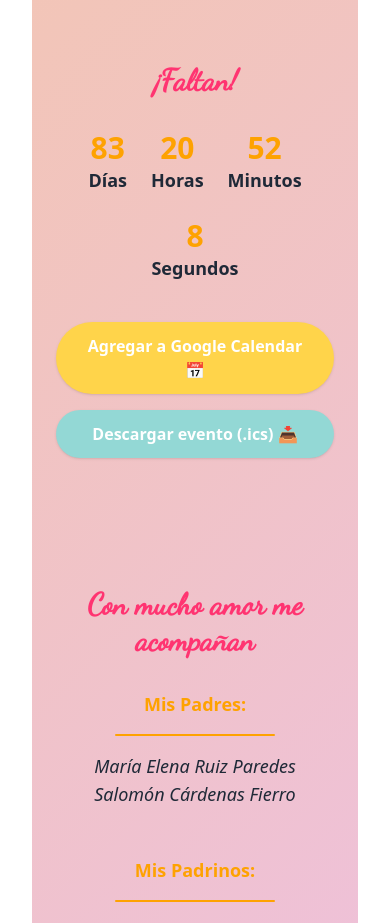
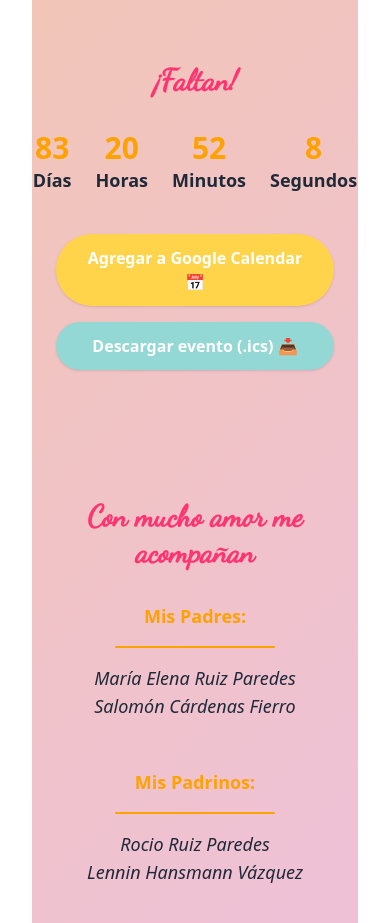
Before and after one commit to MarysolXV/xvmarysol, a React (Vite) app: page / in a window 390 px wide. Shown: the part 926-1849 px from the top of the page. Built offline with nearby package versions, Linux system fonts and the light colour scheme.

Commit message:
cambio de contador tamano

```diff
--- a/src/ContadorElegante.jsx
+++ b/src/ContadorElegante.jsx
@@ -72,7 +72,7 @@ toast.success("¡Evento descargado! 🎉 ¡Nos vemos en los XV de Marysol!");
   return (
     <section className="py-16 px-6 text-center" data-aos="fade-up">
       <h2 className="text-3xl md:text-5xl font-bold text-[#FF3471] mb-8">¡Faltan!</h2>
-      <div className="flex flex-wrap justify-center gap-6 text-lg md:text-2xl font-semibold">
+      <div className="flex text-lg justify-center gap-6 text-lg md:text-2xl font-semibold">
 
         <div className="flex flex-col items-center">
           <span className="text-3xl md:text-5xl text-[#FEA201]">{dias}</span>
```
